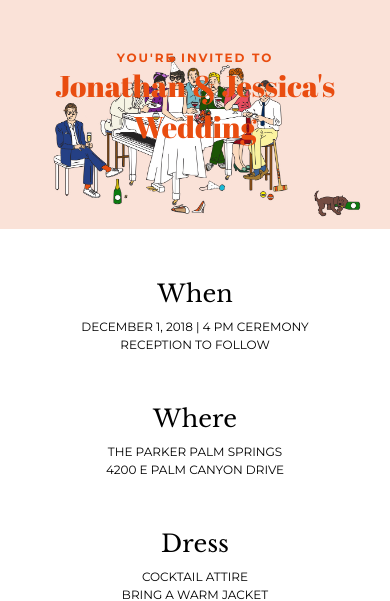
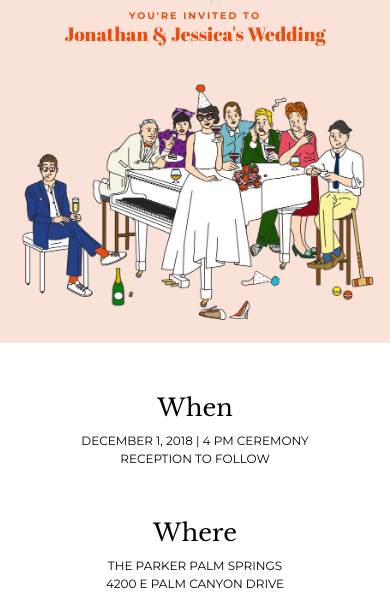
Before and after one commit to Jauny/wedding, a Flask app: page / in a window 390 px wide. Shown: the part 75-676 px from the top of the page. Run offline with Flask 2, Linux system fonts and the light colour scheme; parts of the project's set-up code (start-up, migrations or seed data) failed here and were passed over.

Commit message:
responsive

```diff
--- a/app/static/style.css
+++ b/app/static/style.css
@@ -167,6 +167,20 @@ button.cta--positive:hover {
   margin: auto;
 }
 
+@media only screen and (max-width: 720px) {
+  .hero .title {
+    margin-top: 10px;
+    font-size: 0.8em;
+  }
+  .hero .title span {
+    font-size: 2em;
+  }
+  .hero img {
+    width: 150%;
+    margin-left: -15%;
+  }
+}
+
 .block {
   margin-bottom: var(--base-spacing);
 }
--- a/app/templates/layout.html
+++ b/app/templates/layout.html
@@ -3,6 +3,7 @@
 <head>
   <title>Jessica & Jonathan</title>
   <link rel="stylesheet" type="text/css" href="{{ url_for('static', filename='style.css') }}">
+  <meta name="viewport" content="width=device-width, initial-scale=1">
 </head>
 <body>
   {% with messages = get_flashed_messages() %}
```
